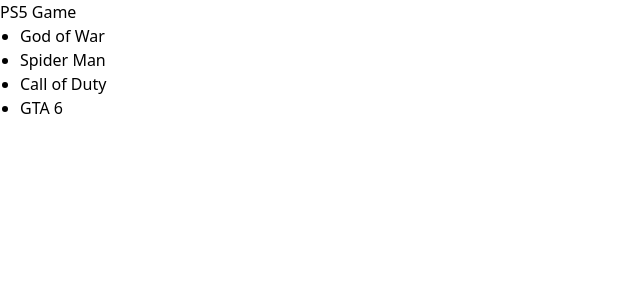
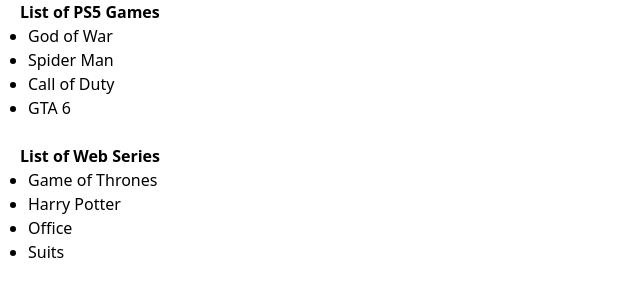
Before and after one commit to nehalpanchall/Reactify, a React app: page / in a window 1280 px wide. Shown: the top 300 px of the page, without its empty margins (0-640 px from the left). Built offline with nearby package versions, Linux system fonts and the light colour scheme; the HTML template or start-up script is replaced by a standard one.

Commit message:
explore implicit and explicit return in arrow function in JSX

```diff
--- a/src/Iterate.jsx
+++ b/src/Iterate.jsx
@@ -1,12 +1,26 @@
 const Iterate = () => {
-  const games = ["God of War", "Spider Man", "Call of Duty", "GTA 6"];
+  const games = ['God of War', 'Spider Man', 'Call of Duty', 'GTA 6'];
+
+  const webSeries = ['Game of Thrones', 'Harry Potter', 'Office', 'Suits'];
+
   return (
     <>
-      <h1>PS5 Game</h1>
-      <ul className="list-disc pl-5">
-        {games.map((elements) => (
-          <li>{elements}</li>
+      <h1 className="ml-5 font-bold">List of PS5 Games</h1>
+
+      {/* Implicit Return: Without curly braces */}
+      <ul className="list-disc ml-7">
+        {games.map(items => (
+          <li>{items}</li>
         ))}
+      </ul>
+
+      <br />
+      {/* Explitcit Return: With curly braces */}
+      <h1 className="ml-5 font-bold">List of Web Series</h1>
+      <ul className="list-disc ml-7">
+        {webSeries.map(items => {
+          return <li>{items}</li>;
+        })}
       </ul>
     </>
   );
```
